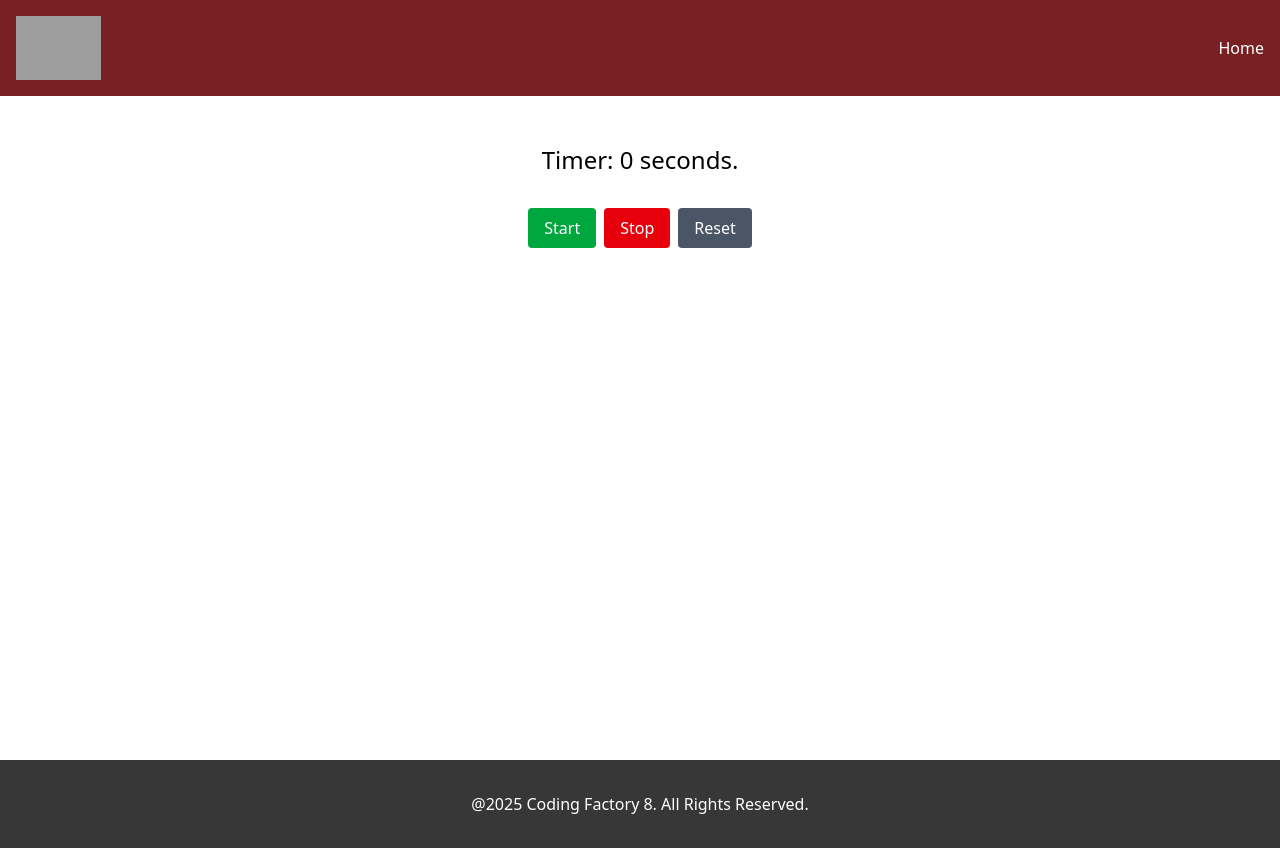
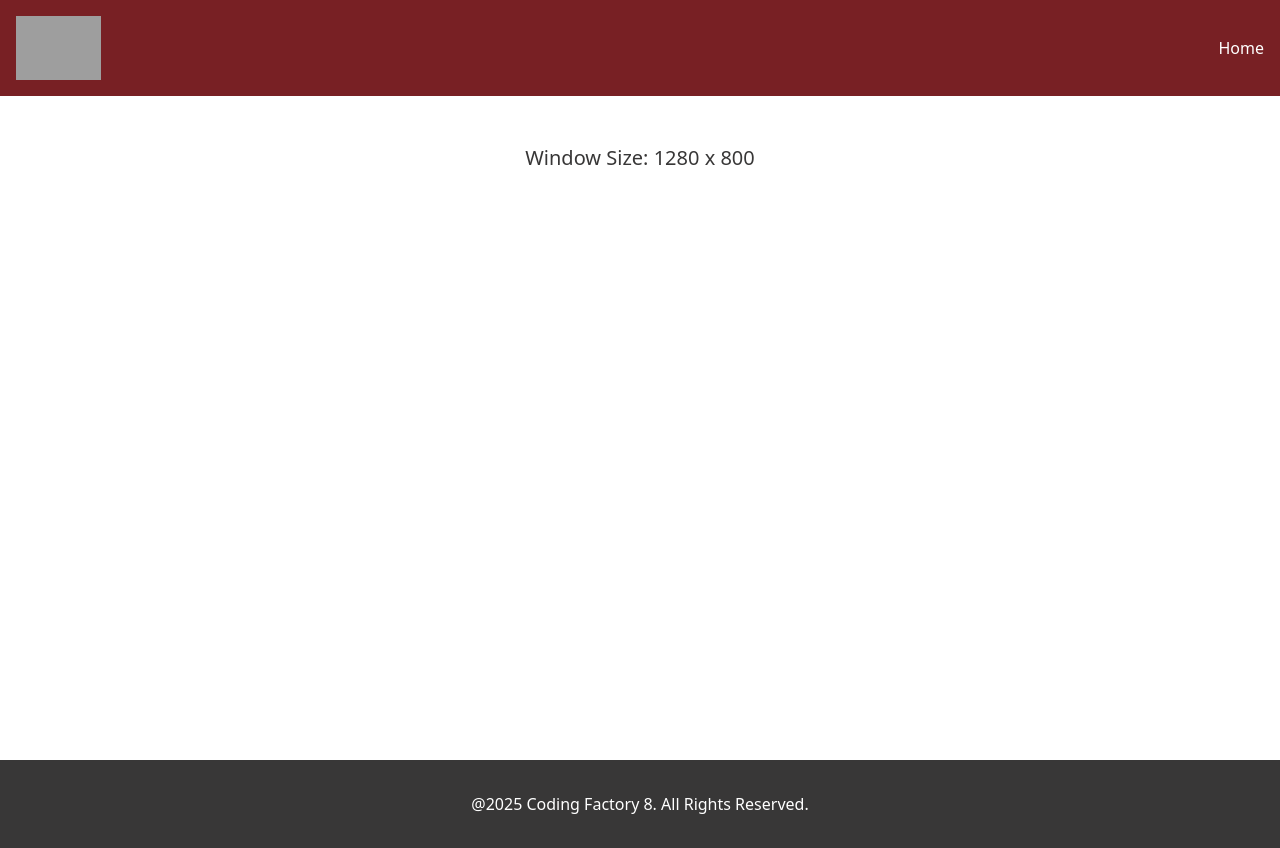
Before and after one commit to LykosT/cf8-react-intro, a React (Vite) app: page / in a window 1280 px wide. Built offline with nearby package versions, Linux system fonts and the light colour scheme; grey boxes are pictures that could not be loaded.

Commit message:
feat: add WindowSize.tsx component using eventListener

```diff
--- a/src/App.tsx
+++ b/src/App.tsx
@@ -17,7 +17,8 @@
 //import CounterWithCustomHook from "./components/CounterWithCustomHook.tsx";
 // import Button from "./components/Button.tsx";
 //import {useEffect} from "react";
-import Timer from "./components/Timer.tsx";
+//import Timer from "./components/Timer.tsx";
+import WindowSize from "./components/WindowSize.tsx";
 
 
 function App() {
@@ -86,7 +87,8 @@
               {/*<CounterAdvanced/>*/}
               {/*<CounterWithCustomHook/>*/}
               {/*<NameChangerWithEffect/>*/}
-              <Timer/>
+              {/*<Timer/>*/}
+              <WindowSize/>
 
           </Layout>
       </>
--- /dev/null
+++ b/src/components/WindowSize.tsx
@@ -0,0 +1,35 @@
+import {useEffect, useState} from "react";
+
+const WindowSize = () => {
+
+    const [size, setSize] = useState({
+        width: window.innerWidth,
+        height: window.innerHeight,
+    });
+
+    useEffect(() => {
+
+        const handleResize = () => {
+            setSize({
+                width: window.innerWidth,
+                height: window.innerHeight,
+            })
+        }
+
+        window.addEventListener('resize', handleResize);
+        return () => window.removeEventListener('resize', handleResize);
+
+    }, []);
+
+
+    return (
+        <>
+            <div className="text-center pt-12">
+                <h1 className="text-cf-dark-gray text-xl">
+                    Window Size: {size.width} x {size.height}
+                </h1>
+            </div>
+        </>
+    )
+}
+export default WindowSize;
```
